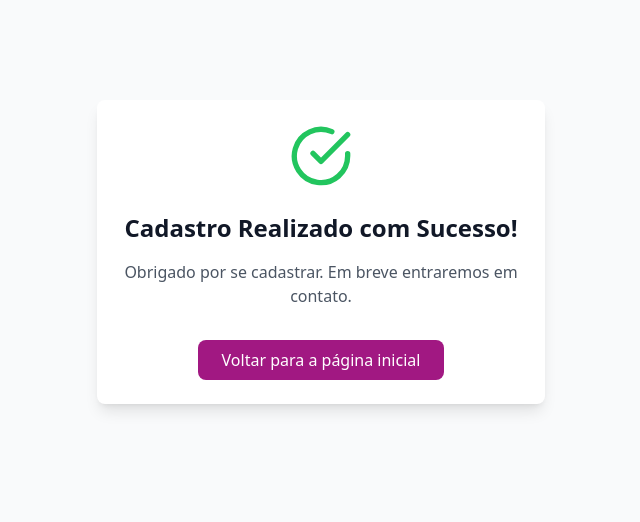
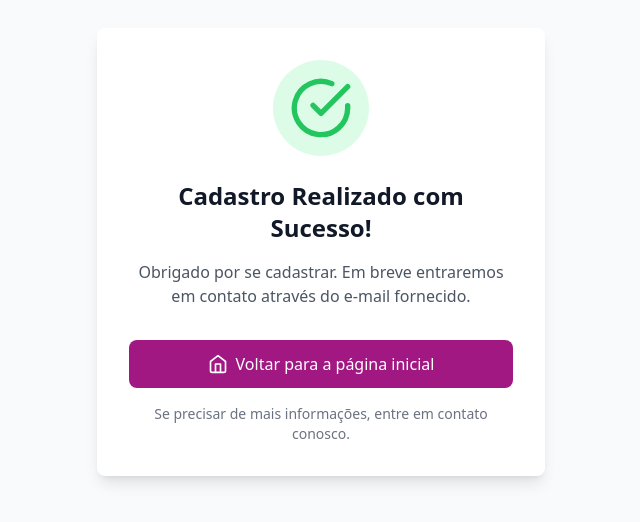
Before and after one commit to carlospio/formulario-immobiledigital, a React (Vite) app: page /formulario-immobiledigital/sucesso in a window 1280 px wide. Shown: the part 148-670 px from the top of the page, without its empty margins (319-959 px from the left). Built offline with nearby package versions, Linux system fonts and the light colour scheme.

Commit message:
pagina de sucesso

```diff
--- a/src/pages/Sucesso.tsx
+++ b/src/pages/Sucesso.tsx
@@ -1,25 +1,40 @@
 import React from 'react';
-import { CheckCircle } from 'lucide-react';
+import { CheckCircle, Home } from 'lucide-react';
+import { useNavigate } from 'react-router-dom';
 
 const Sucesso = () => {
+  const navigate = useNavigate();
+
   return (
-    <div className="min-h-screen bg-gray-50 flex items-center justify-center">
-      <div className="max-w-md w-full mx-auto p-6 bg-white rounded-lg shadow-lg text-center">
+    <div className="min-h-screen bg-gray-50 flex items-center justify-center p-4">
+      <div className="max-w-md w-full mx-auto bg-white rounded-lg shadow-lg p-8 text-center">
         <div className="flex justify-center mb-6">
-          <CheckCircle className="w-16 h-16 text-green-500" />
+          <div className="bg-green-100 rounded-full p-4">
+            <CheckCircle className="w-16 h-16 text-green-500" />
+          </div>
         </div>
+
         <h1 className="text-2xl font-bold text-gray-900 mb-4">
           Cadastro Realizado com Sucesso!
         </h1>
+
         <p className="text-gray-600 mb-8">
-          Obrigado por se cadastrar. Em breve entraremos em contato.
+          Obrigado por se cadastrar. Em breve entraremos em contato através do e-mail fornecido.
         </p>
-        <a
-          href="/"
-          className="inline-block bg-[#a11882] text-white px-6 py-2 rounded-lg hover:bg-[#8a1470] transition-colors"
-        >
-          Voltar para a página inicial
-        </a>
+
+        <div className="space-y-4">
+          <button
+            onClick={() => navigate('/')}
+            className="w-full bg-[#a11882] text-white px-6 py-3 rounded-lg hover:bg-[#8a1470] transition-colors flex items-center justify-center gap-2"
+          >
+            <Home size={20} />
+            Voltar para a página inicial
+          </button>
+
+          <p className="text-sm text-gray-500">
+            Se precisar de mais informações, entre em contato conosco.
+          </p>
+        </div>
       </div>
     </div>
   );
```
